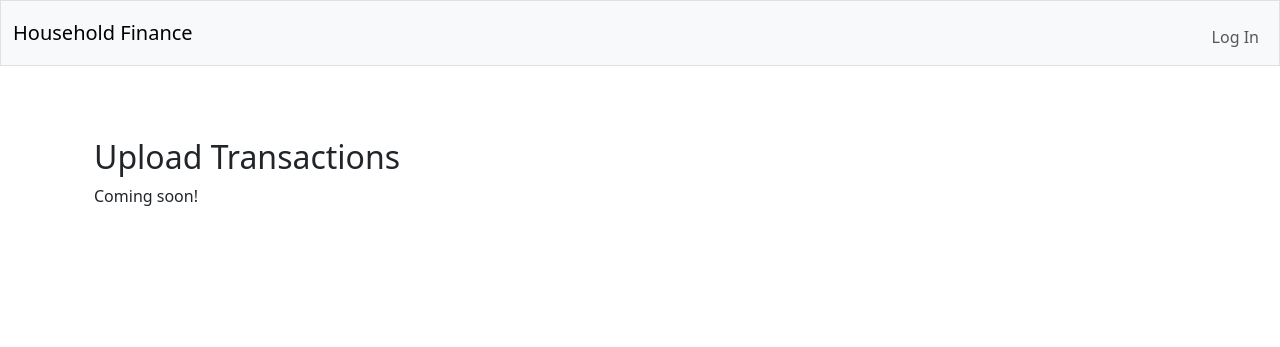
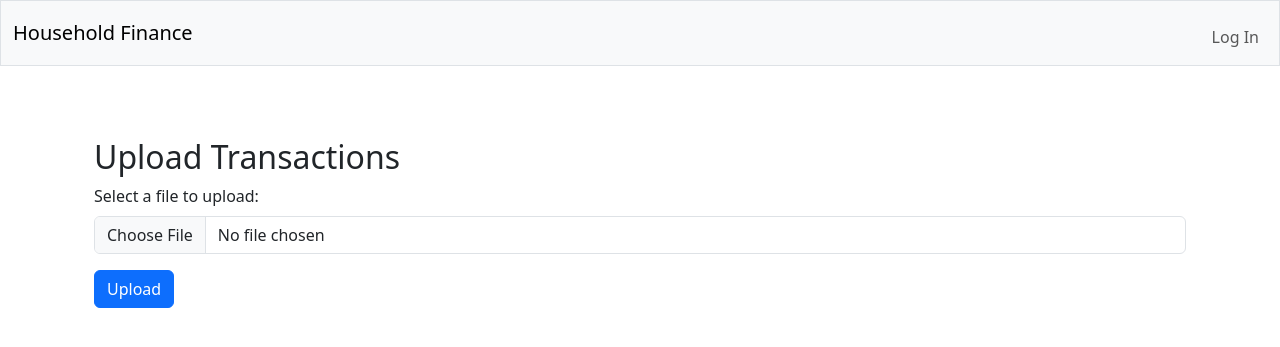
Before and after one commit to mil22156/finance-tool, a Flask app: page /upload in a window 1280 px wide. Shown: the top 347 px of the page. Run offline with Flask 3, Linux system fonts and the light colour scheme.

Commit message:
Set up upload Blueprint and file upload form

```diff
--- a/app.py
+++ b/app.py
@@ -1,17 +1,21 @@
 import os
 from core.auth import hash_password, verify_password
 from dotenv import load_dotenv
-from database.db import init_registry, init_db, get_db
+from database.db import init_registry, init_db, get_db, REGISTRY_PATH
 from flask import Flask, render_template, request, flash, redirect, session
 import uuid
+from routes.upload import upload_bp
+
+
 
 load_dotenv()
 
 app = Flask(__name__)
 
+app.register_blueprint(upload_bp)
+
 app.secret_key = os.getenv('SECRET_KEY')
 
-REGISTRY_PATH = os.path.join('data', 'registry.db')
 os.makedirs("data", exist_ok=True)
 init_registry(REGISTRY_PATH)
 
--- a/database/db.py
+++ b/database/db.py
@@ -1,5 +1,7 @@
 import sqlite3
 import os
+
+REGISTRY_PATH = os.path.join('data', 'registry.db')
 
 # database/db.py
   # Provides get_db() — the single entry point for all database connections in this app.
--- /dev/null
+++ b/routes/upload.py
@@ -0,0 +1,13 @@
+from flask import Blueprint, render_template, request, flash, redirect
+from werkzeug.utils import secure_filename
+import os
+from database.db import get_db, REGISTRY_PATH
+
+upload_bp = Blueprint('upload', __name__)
+
+@upload_bp.route('/upload', methods=['GET', 'POST'])
+def upload():
+    if request.method == 'POST':
+        # Handle file upload logic here
+        pass
+    return render_template('upload.html')
--- a/templates/upload.html
+++ b/templates/upload.html
@@ -5,6 +5,14 @@
 {% block main %}
 <div class="container mt-4">
     <h2>Upload Transactions</h2>
-    <p>Coming soon!</p>
+    <!-- These are buttons for file select and upload. For now they will not do anything.-->
+    <form method="post" enctype="multipart/form-data">
+    <div class="mb-3">
+        <label for="transactionFile" class="form-label">Select a file to upload:</label>
+        <input class="form-control" type="file" id="transactionFile" name="file">
+    </div>
+    <button class="btn btn-primary" id="uploadButton">Upload</button>
+    </form>
 </div>
+
 {% endblock %}
```
Also changed, not shown: AI_JOURNAL.md (+12 -0 lines), PROJECT_LOG.md (+9 -0 lines), routes/__init__.py (added), 1 other file.
